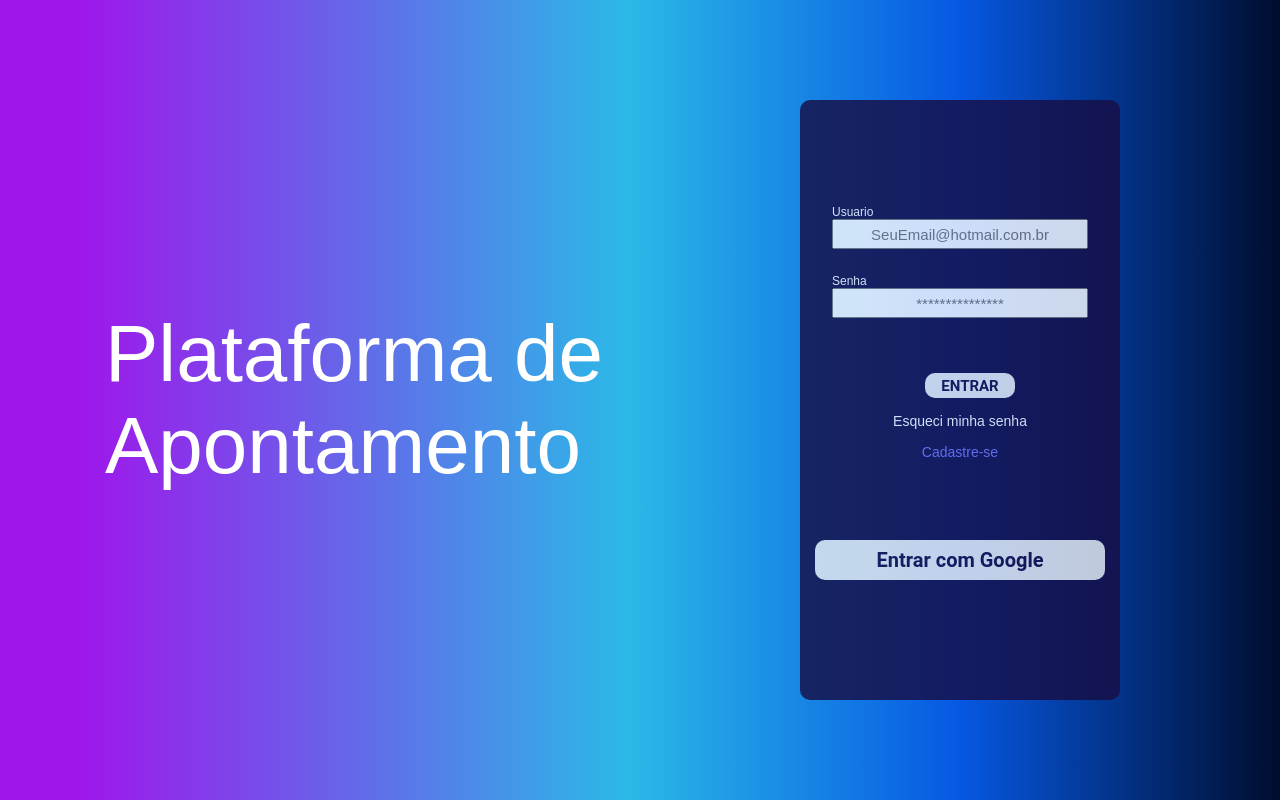
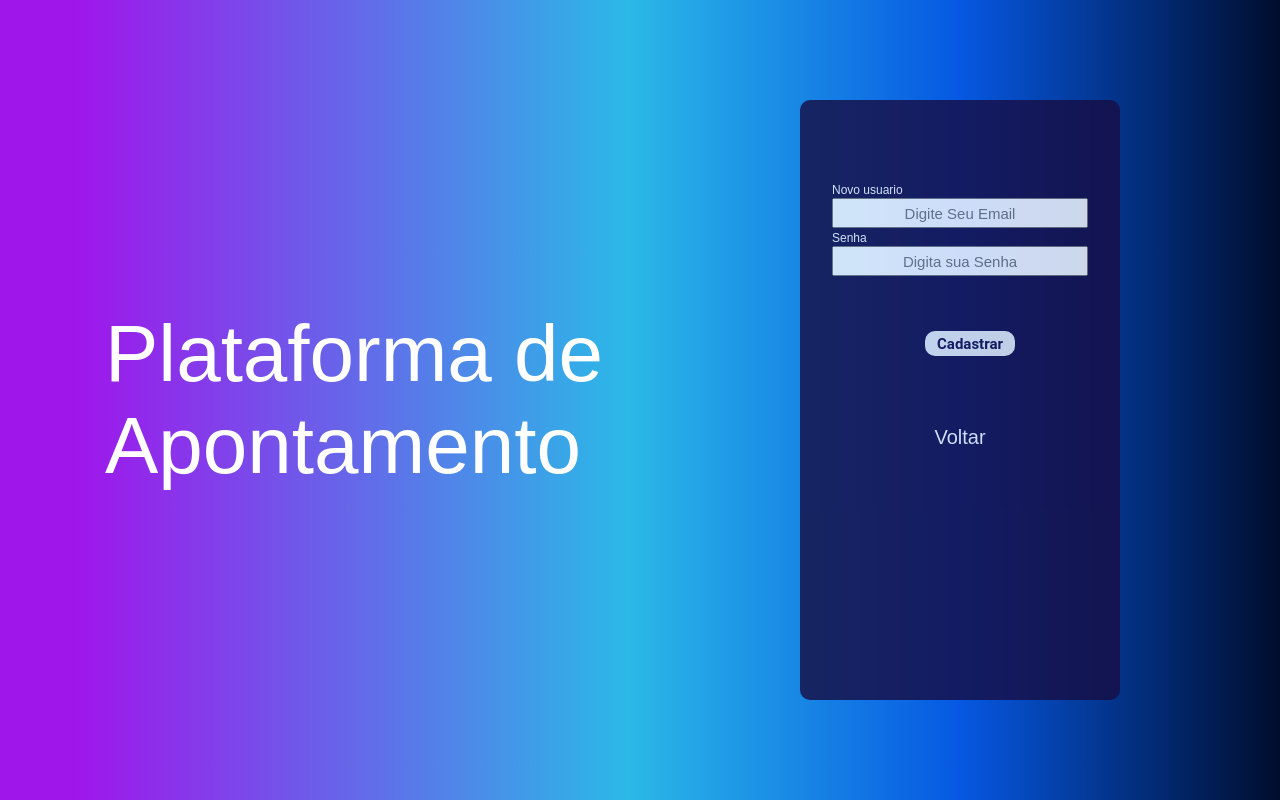
Before and after one commit to KevynMarques/Estudos-Reactjs-Firebase, a React (Create React App) app: page / in a window 1280 px wide. Both pictures are taken after a click on the link "Cadastre-se". Built offline with nearby package versions, Linux system fonts and the light colour scheme.

Commit message:
Problema de Rotas resolvido

```diff
--- a/src/App.jsx
+++ b/src/App.jsx
@@ -2,15 +2,18 @@ import React from "react";
 import Router from "./Routers/router";
 import { GlobalStyle } from "./GlobalStyle";
 import { AuthGoogleProvider } from "./services/AuthGoogle";
+import { CustomContextProvider } from "./services/CustomContext";
 
 
 
 function App() {
   return (
+    <CustomContextProvider>
     <AuthGoogleProvider>
     <Router/>
     <GlobalStyle/>
     </AuthGoogleProvider>
+    </CustomContextProvider>
   )
 }
 
--- a/src/Components/Login/index.jsx
+++ b/src/Components/Login/index.jsx
@@ -2,6 +2,8 @@ import React from "react";
 import { useContext } from "react";
 import { authGoogleContext } from "../../services/AuthGoogle";
 import { Navigate } from "react-router-dom";
+import { Register } from "../Register";
+import { CustomContext } from "../../services/CustomContext"
 import {
 BoxHome, BoxLogin, ButtomLogin,
 InputDeLogin, LoginGoogle,
@@ -9,8 +11,10 @@ RememberPassword,TextLogin,
 TextTittle, Registration
 } from "./style";
 
+
 export const Login = () => {
 const { signIn, signed } = useContext(authGoogleContext);
+const  {setTelaCadastro} = useContext(CustomContext);
 
 
   async function StartGoogle() {
@@ -40,8 +44,7 @@ const { signIn, signed } = useContext(authGoogleContext);
       <RememberPassword>
         Esqueci minha senha
       </RememberPassword>
-      <Registration onClick={() => {<Navigate to="/Page3"/>
-      }}>
+      <Registration onClick={() => {setTelaCadastro(<Register />)}}>
         Cadastre-se
       </Registration>
       <LoginGoogle onClick={StartGoogle}>Entrar com Google
--- a/src/Components/Register/index.jsx
+++ b/src/Components/Register/index.jsx
@@ -1,18 +1,20 @@
 import React from 'react'
 import { useState } from 'react';
-import { createContext } from 'react'
 import { TextLogin, InputDeLogin, ButtomLogin, Forms,BoxHome,BoxLogin,TextTittle} from '../Login/style';
 import { useCreateUserWithEmailAndPassword } from 'react-firebase-hooks/auth';
+import { CustomContext } from "../../services/CustomContext"
+import { useContext } from 'react';
 import { getAuth } from 'firebase/auth';
 import { app } from '../../services/firababseConfig';
-import { Navigate } from 'react-router-dom';
+import { Voltar } from './Style';
+import { Login } from '../Login';
 
-export const RegisterContext = createContext({})
 
 export const  Register = () => {
 const auth = getAuth(app);
 const [email, setEmail] = useState('')
 const [password, setPassword] = useState('')
+const  {setTelaCadastro} = useContext(CustomContext);
 
 const [
   createUserWithEmailAndPassword,
@@ -27,9 +29,6 @@ function CadastrarUser(e) {
  }
 
 
- function TESTE () {
-  return <Navigate to="/" />
- }
 
 if (loading) {
   return (
@@ -45,7 +44,6 @@ if (error) {
     </div>
   );
  }
-
 
 
   return (
@@ -72,11 +70,15 @@ if (error) {
       placeholder="Digita sua Senha"
       onChange={(e) => setPassword(e.target.value)}
       />
-      <ButtomLogin onClick={TESTE} >
+      <ButtomLogin onClick={CadastrarUser} >
         Cadastrar
       </ButtomLogin>
       </Forms>
-
+        <Voltar onClick={()=>{
+          setTelaCadastro(<Login />)
+        }}>
+         Voltar
+        </Voltar>
     </BoxLogin>
   </BoxHome>
 
--- a/src/Components/Register/style.jsx
+++ b/src/Components/Register/style.jsx
@@ -0,0 +1,13 @@
+import styled from "styled-components";
+
+export const Voltar  = styled.a`
+color: white;
+font-family: Arial, Helvetica, sans-serif;
+text-align: center;
+margin-top: 70px;
+cursor: pointer;
+font-size: 20px;
+&:hover {
+color: #08dae9;
+}
+`
--- a/src/Pages/Page1.jsx
+++ b/src/Pages/Page1.jsx
@@ -1,9 +1,11 @@
 import React from "react";
-import {Login} from "../Components/Login"
+import { useContext } from "react";
+import { CustomContext } from "../services/CustomContext";
 
-
-export const Page1 = ()=>{
-   return(
-    <Login />
-   );
-}
+export const Page1 = () => {
+   const  {telaCadastro} = useContext(CustomContext);
+   return (
+   <>
+   {telaCadastro}
+   </>
+   )}
--- a/src/Pages/Page3.jsx
+++ /dev/null
@@ -1,7 +0,0 @@
-import React from 'react'
-import {Register} from '../Components/Register'
-
-
-export const Page3 = ()=>{
-  return <Register />
- }
--- a/src/Routers/router.jsx
+++ b/src/Routers/router.jsx
@@ -3,7 +3,6 @@ import {Routes, Route } from "react-router-dom";
 import { RotaPrivada } from ".";
 import { Page1 } from "../Pages/Page1";
 import { Page2 } from "../Pages/Page2";
-import  {Page3} from "../Pages/Page3"
 
 export default () => {
 
@@ -11,12 +10,9 @@ export default () => {
     <Fragment>
         <Routes >
           <Route path="/" element={<Page1 />} />
-
           <Route path="/Page2" element={<RotaPrivada />}>
             <Route path="/Page2" element={<Page2 />} />
           </Route>
-
-          <Route path="/Page3" element={<Page3 />} />
         </Routes>
     </Fragment>
   );
--- /dev/null
+++ b/src/services/CustomContext.jsx
@@ -0,0 +1,19 @@
+import { createContext } from "react";
+import { useState } from "react";
+import { Login } from "../Components/Login";
+
+export const CustomContext  = createContext();
+
+export const CustomContextProvider = ({children}) =>{
+const [telaCadastro, setTelaCadastro] = useState(<Login />)
+
+
+
+    return (
+  <CustomContext.Provider value ={{
+    telaCadastro, setTelaCadastro,
+  }}>
+    {children}
+  </CustomContext.Provider>
+    );
+}
```
